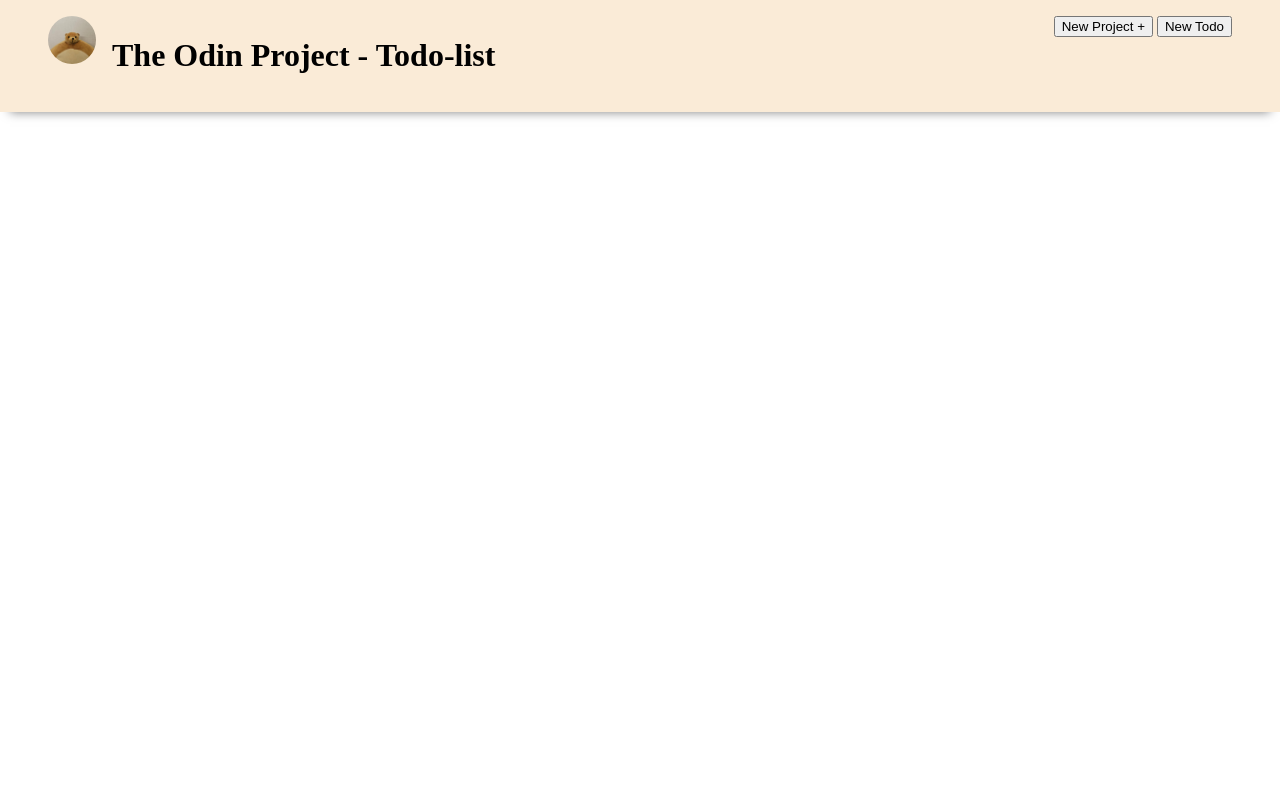
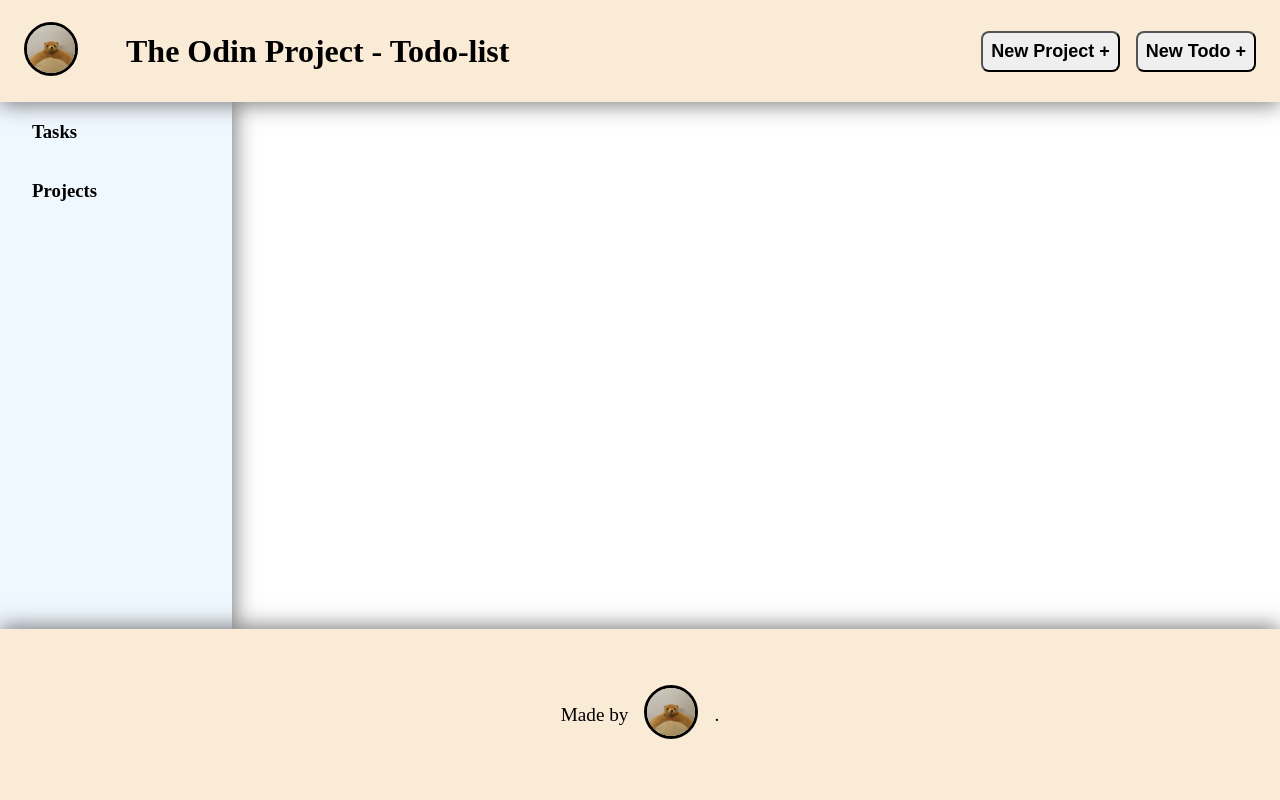
Before and after one commit to chronushan/odin-todo-list, a website built with webpack: page src/index.html in a window 1280 px wide. Built offline with nearby package versions, Linux system fonts and the light colour scheme.

Commit message:
Add basic html structure and styling

```diff
--- a/src/index.html
+++ b/src/index.html
@@ -8,13 +8,35 @@
 	<body>
 		<header>
 			<div id="left">
-				<img src="../public/Big Ahh Bear.jpeg" alt="Picture of a Teddy bear" />
+				<a href="https://github.com/chronushan" target="_blank">
+					<img
+						src="../public/Big Ahh Bear.jpeg"
+						alt="Picture of a Teddy bear"
+					/>
+				</a>
 				<h1>The Odin Project - Todo-list</h1>
 			</div>
 			<div id="right">
 				<button id="new_project">New Project +</button>
-				<button id="new_todo">New Todo</button>
+				<button id="new_todo">New Todo +</button>
 			</div>
 		</header>
+
+		<div id="main-section">
+			<div id="left-column">
+				<h3>Tasks</h3>
+				<h3>Projects</h3>
+			</div>
+			<div id="main-todo"></div>
+		</div>
+		<footer>
+			Made by
+			<a href="https://github.com/chronushan" target="_blank">
+				<img
+					src="../public/Big Ahh Bear.jpeg"
+					alt="Picture of a Teddy bear"
+				/> </a
+			>.
+		</footer>
 	</body>
 </html>
--- a/src/style.css
+++ b/src/style.css
@@ -1,20 +1,72 @@
 body {
 	margin: 0;
+	display: flex;
+	flex-direction: column;
+	min-height: 100vh;
 }
 header {
 	display: flex;
 	justify-content: space-between;
-	padding: 1rem 3rem;
+	padding: 0.7rem 1.5rem;
 	background-color: antiquewhite;
-	box-shadow: 0 10px 10px -10px rgba(0, 0, 0, 0.5);
+	box-shadow: 0 3px 20px 0px rgba(0, 0, 0, 0.5);
+	position: relative;
+	align-items: center;
 }
 
-header img {
+header img,
+footer img {
 	height: 3rem;
 	border-radius: 3rem;
+	border: black 0.2rem solid;
 }
 
 #left {
 	display: flex;
+	gap: 3rem;
+	align-items: center;
+}
+
+#right {
+	display: flex;
 	gap: 1rem;
 }
+
+#right button {
+	border-radius: 0.5rem;
+	padding: 0.5rem;
+	font-weight: bold;
+	font-size: large;
+}
+
+footer {
+	display: flex;
+	align-items: center;
+	justify-content: center;
+	margin-top: auto;
+	background-color: antiquewhite;
+	gap: 1rem;
+	padding: 3.5rem;
+	font-size: larger;
+	box-shadow: 0 -3px 20px 0px rgba(0, 0, 0, 0.5);
+}
+
+#main-section {
+	display: flex;
+	flex-grow: 1;
+}
+
+#left-column {
+	display: flex;
+	flex-direction: column;
+	background-color: aliceblue;
+	/* flex-shrink: 1; */
+	flex-grow: 1;
+	max-width: 200px;
+	box-shadow: 3px 0px 20px 0px rgba(0, 0, 0, 0.5);
+	padding-left: 2rem;
+}
+
+#main-todo {
+	flex-grow: 1;
+}
```
